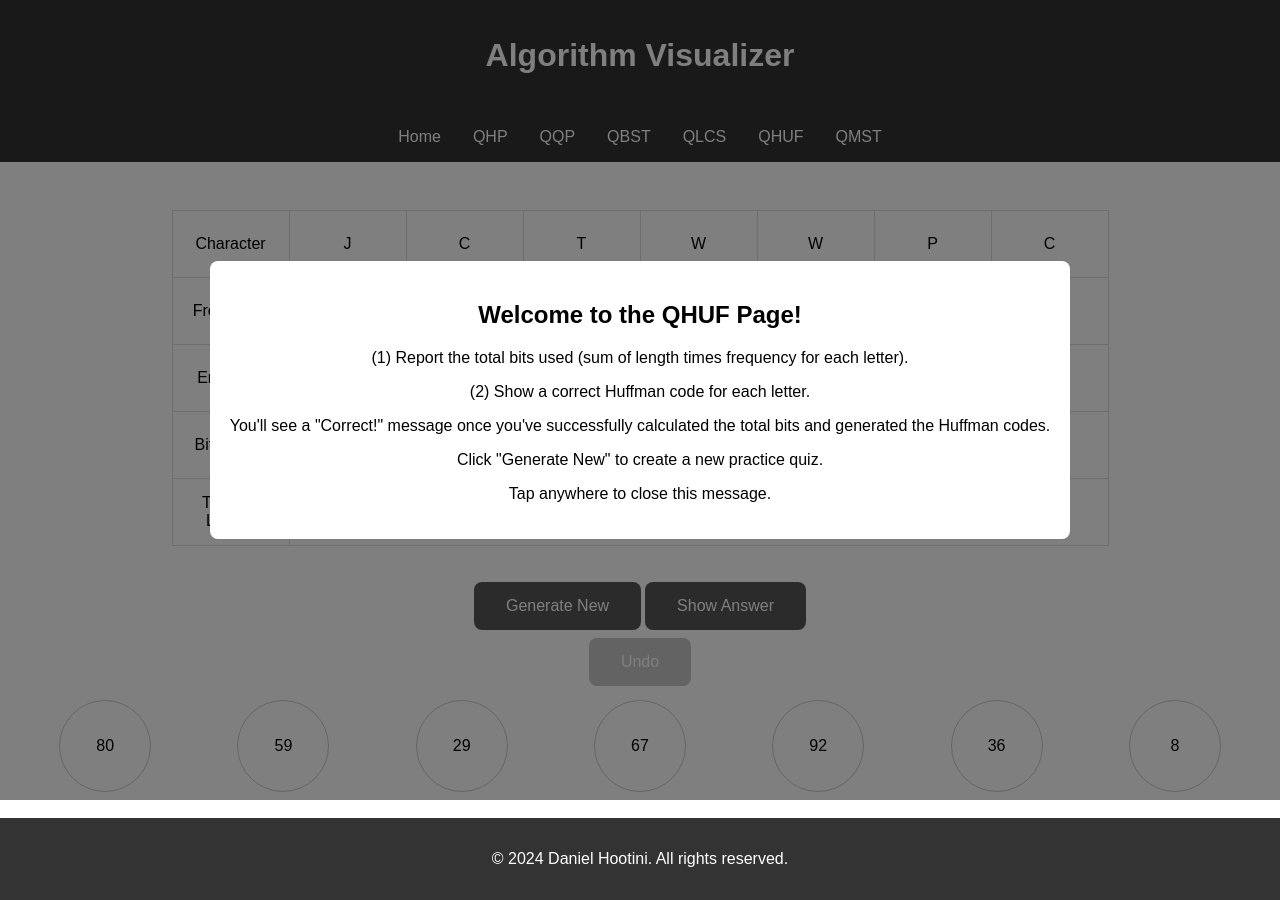
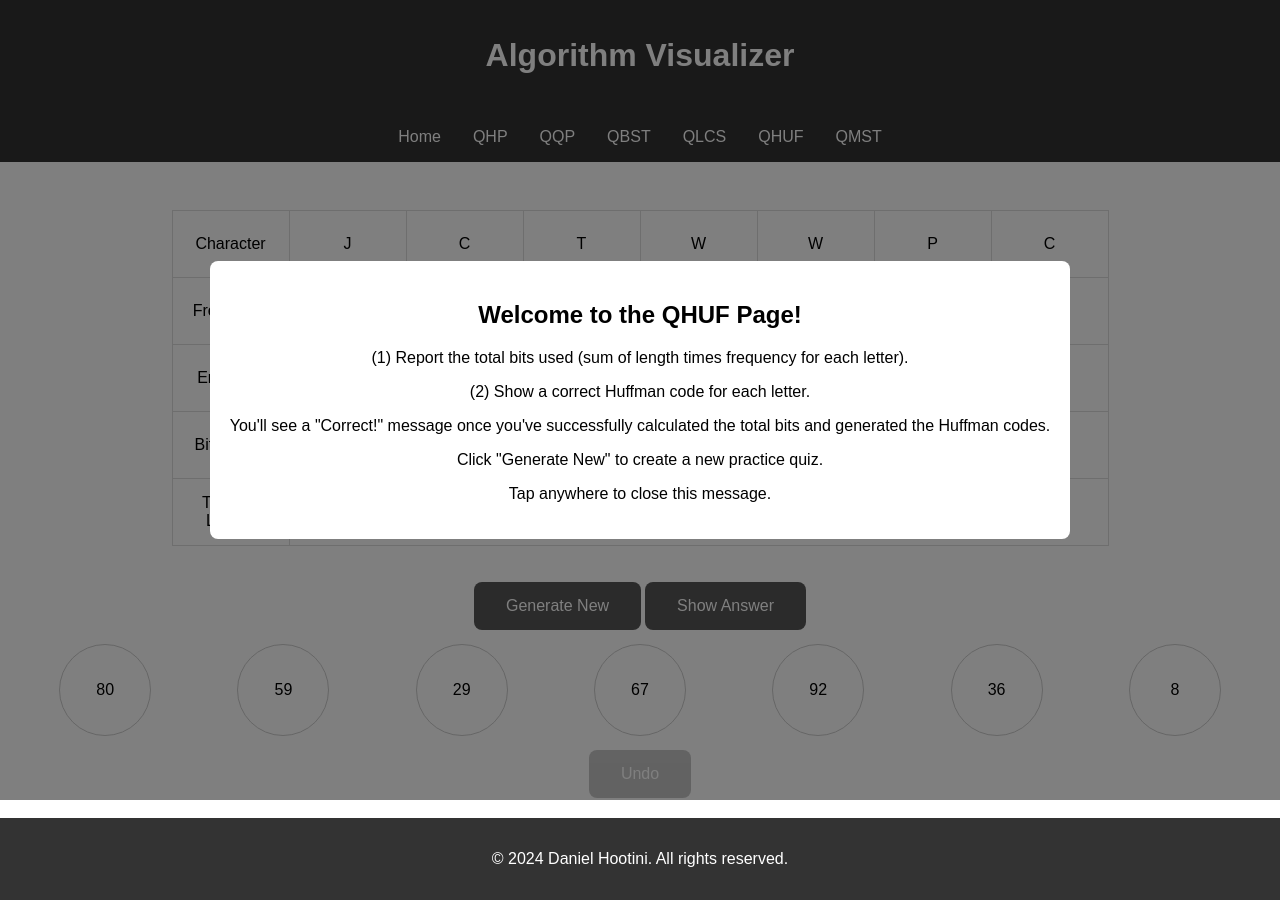
Before and after one commit to DanielH987/algorithm-visualizer, a React (Create React App) app: page /qhuf in a window 1280 px wide. Built offline with nearby package versions, Linux system fonts and the light colour scheme.

Commit message:
refactor: Move undo button to bottom of component

```diff
--- a/src/components/Huffman/HuffmanTree.js
+++ b/src/components/Huffman/HuffmanTree.js
@@ -150,9 +150,6 @@ const HuffmanTree = ({ randomNumbers }) => {
 
     return (
         <div>
-            <div style={{ display: 'flex', justifyContent: 'center' }}>
-                <button className='styled-button' onClick={revertLastAction} disabled={history.length === 0}>Undo</button>
-            </div>
             <table className="huffman-tree">
                 <tbody>
                     <tr>
@@ -185,6 +182,9 @@ const HuffmanTree = ({ randomNumbers }) => {
                     </div>
                 )}
             </table>
+            <div style={{ display: 'flex', justifyContent: 'center' }}>
+                <button className='styled-button' onClick={revertLastAction} disabled={history.length === 0}>Undo</button>
+            </div>
         </div>
     );
 }
```
